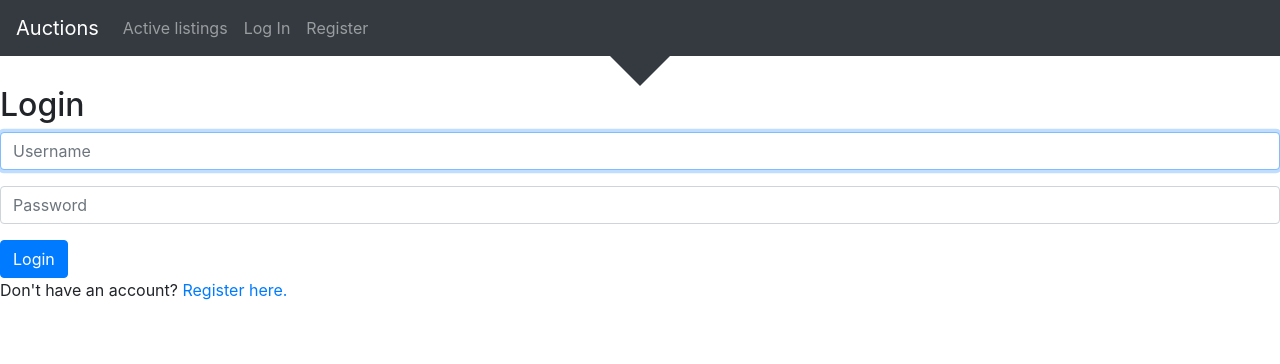
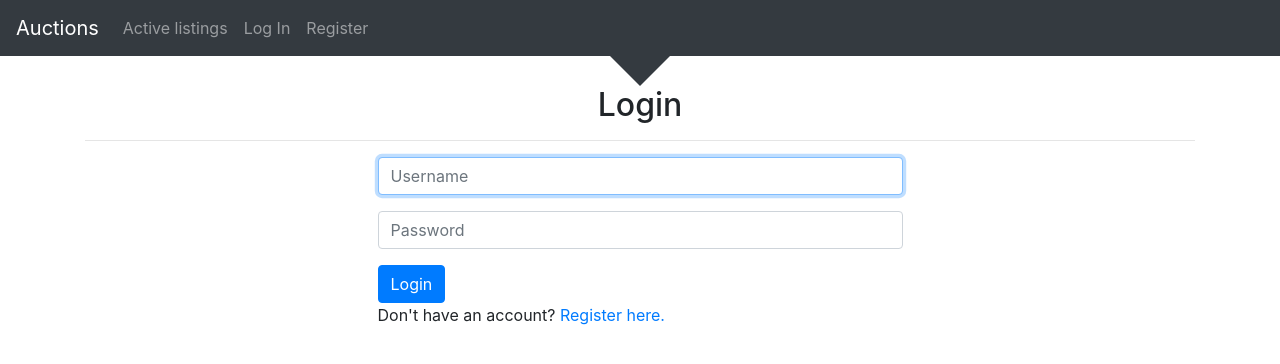
Before and after one commit to wilczu/CS50, a Django app: page /login in a window 1280 px wide. Shown: the top 364 px of the page. Run offline with Django 3.2, Linux system fonts and the light colour scheme; some libraries are stand-ins or nearby versions.

Commit message:
Add styles to login page.

```diff
--- a/Project 2/auctions/static/auctions/styles.css
+++ b/Project 2/auctions/static/auctions/styles.css
@@ -16,3 +16,8 @@ body {
     border-top: 30px solid #343a40;
     margin: auto;
 }
+
+.col-centered {
+    float: none;
+    margin: 0 auto;
+}
--- a/Project 2/auctions/templates/auctions/login.html
+++ b/Project 2/auctions/templates/auctions/login.html
@@ -2,10 +2,19 @@
 
 {% block body %}
 
+    <div class="container">
+
+      <header class="text-center">
         <h2>Login</h2>
+        <hr>
+      </header>
+
+      <div class="col-md-6 col-centered">
 
         {% if message %}
-        <div>{{ message }}</div>
+          <div class="alert alert-danger text-center" role="alert">
+            {{ message }}
+          </div>
         {% endif %}
 
         <form action="{% url 'login' %}" method="post">
@@ -18,7 +27,9 @@
             </div>
             <input class="btn btn-primary" type="submit" value="Login">
         </form>
+        Don't have an account? <a href="{% url 'register' %}">Register here.</a>
+      </div>
 
-    Don't have an account? <a href="{% url 'register' %}">Register here.</a>
+    </div>
 
 {% endblock %}
```
Lines whose indentation alone changed are shown as unchanged.
